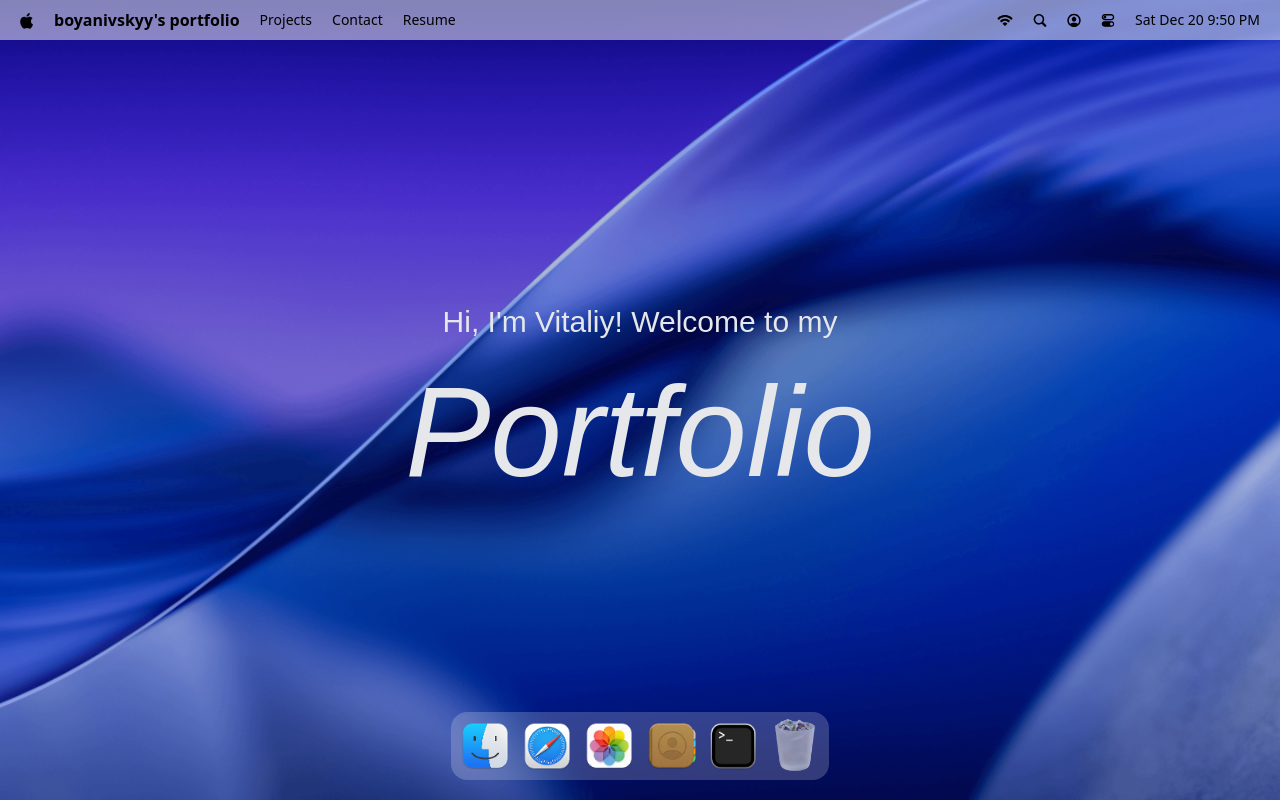
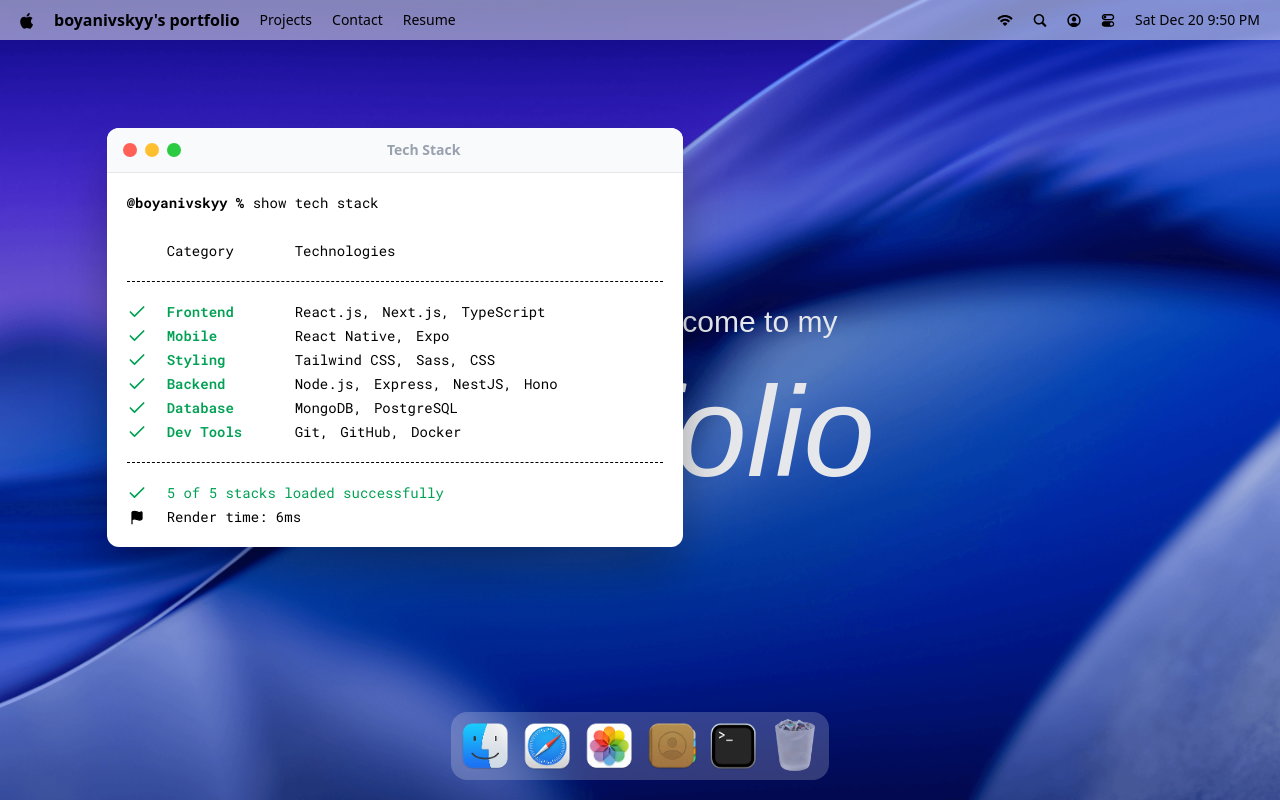
Before and after one commit to boyanivskyy/boyanivskyy, a React (Vite) app: page / in a window 1280 px wide. Both pictures are taken after a click on the button 733 px from the left and 746 px from the top of the page. Built offline with nearby package versions, Linux system fonts and the light colour scheme; a web font is replaced by a local one.

Commit message:
feat: implement HOC for managing window states, add terminal window

```diff
--- a/src/App.tsx
+++ b/src/App.tsx
@@ -1,4 +1,5 @@
 import { Dock, Navbar, Welcome } from "./components";
+import { TerminalWindow } from "./windows";
 
 const App = () => {
 	return (
@@ -6,6 +7,8 @@
 			<Navbar />
 			<Welcome />
 			<Dock />
+
+			<TerminalWindow />
 		</main>
 	);
 };
--- /dev/null
+++ b/src/components/WindowControls.tsx
@@ -0,0 +1,16 @@
+import type { AppWindowKey } from "../models";
+import { useWindowStore } from "../store";
+
+const WindowControls = ({ target }: { target: AppWindowKey }) => {
+	const closeWindow = useWindowStore((state) => state.closeWindow);
+
+	return (
+		<div id="window-controls">
+			<div className="close" onClick={() => closeWindow(target)} />
+			<div className="minimize" />
+			<div className="maximize" />
+		</div>
+	);
+};
+
+export default WindowControls;
--- a/src/components/index.tsx
+++ b/src/components/index.tsx
@@ -1,5 +1,6 @@
 import Navbar from "./Navbar";
 import Welcome from "./Welcome";
 import Dock from "./Dock";
+import WindowControls from "./WindowControls";
 
-export { Navbar, Welcome, Dock };
+export { Navbar, Welcome, Dock, WindowControls };
--- /dev/null
+++ b/src/hoc/WindowWrapper.tsx
@@ -0,0 +1,84 @@
+import { useLayoutEffect, useRef } from "react";
+import type { AppWindowKey } from "../models";
+import { useWindowStore } from "../store";
+import { useGSAP } from "@gsap/react";
+import gsap from "gsap";
+// @ts-expect-error - GSAP Draggable has a casing issue on macOS (draggable.d.ts vs Draggable.d.ts)
+import Draggable from "gsap/Draggable";
+
+// Register Draggable plugin once at module level
+gsap.registerPlugin(Draggable);
+
+export const WindowWrapper = <
+	P extends Record<string, never> = Record<string, never>
+>(
+	Component: React.ComponentType<P>,
+	windowKey: AppWindowKey
+) => {
+	const Wrapped = (props: P) => {
+		const focusWindow = useWindowStore((state) => state.focusWindow);
+		const windows = useWindowStore((state) => state.windows);
+		const { isOpen, zIndex } = windows[windowKey];
+		const ref = useRef<HTMLElement>(null);
+
+		useGSAP(() => {
+			const el = ref.current;
+			if (!el || !isOpen) return;
+
+			el.style.display = "block";
+			gsap.fromTo(
+				el,
+				{
+					scale: 0.8,
+					opacity: 0,
+					y: 40,
+				},
+				{
+					scale: 1,
+					opacity: 1,
+					y: 0,
+					duration: 0.5,
+					ease: "power3.out",
+					clearProps: "all",
+				}
+			);
+		}, [isOpen]);
+
+		useGSAP(() => {
+			const el = ref.current;
+			if (!el) return;
+
+			const [instance] = Draggable.create(el, {
+				onPress: () => focusWindow(windowKey),
+			});
+
+			return () => instance.kill();
+		}, []);
+
+		useLayoutEffect(() => {
+			const el = ref.current;
+			if (!el) return;
+
+			el.style.display = isOpen ? "block" : "none";
+		}, [isOpen]);
+
+		return (
+			<section
+				id={windowKey}
+				ref={ref}
+				style={{ zIndex }}
+				className="absolute"
+			>
+				<Component {...props} />
+			</section>
+		);
+	};
+
+	Wrapped.displayName = `WindowWrapper(${
+		Component.displayName || Component.name || "Component"
+	})`;
+
+	return Wrapped;
+};
+
+export default WindowWrapper;
--- /dev/null
+++ b/src/hoc/index.ts
@@ -0,0 +1 @@
+export * from "./WindowWrapper";
--- /dev/null
+++ b/src/windows/Terminal.tsx
@@ -0,0 +1,57 @@
+import { Check, Flag } from "lucide-react";
+import { techStack } from "../constants";
+import { WindowWrapper } from "../hoc";
+import { WindowControls } from "../components";
+
+const Terminal = () => {
+	return (
+		<>
+			<div id="window-header">
+				<WindowControls target="terminal" />
+				<h2>Tech Stack</h2>
+			</div>
+
+			<div className="techstack">
+				<p>
+					<span className="font-bold">@boyanivskyy % </span>
+					show tech stack
+				</p>
+
+				<div className="label">
+					<p className="w-32">Category</p>
+					<p>Technologies</p>
+				</div>
+
+				<ul className="content">
+					{techStack.map(({ category, items }) => (
+						<li key={category} className="flex items-center">
+							<Check className="check" size={20} />
+							<h3>{category}</h3>
+							<ul>
+								{items.map((item, i) => (
+									<li key={item}>
+										{item}
+										{i !== items.length - 1 && ","}
+									</li>
+								))}
+							</ul>
+						</li>
+					))}
+				</ul>
+
+				<div className="footnote">
+					<p>
+						<Check size={20} /> 5 of 5 stacks loaded successfully
+					</p>
+
+					<p className="text-black ">
+						<Flag size={15} fill="black" />
+						Render time: 6ms
+					</p>
+				</div>
+			</div>
+		</>
+	);
+};
+
+export const TerminalWindow = WindowWrapper(Terminal, "terminal");
--- /dev/null
+++ b/src/windows/index.ts
@@ -0,0 +1 @@
+export * from "./Terminal";
```
